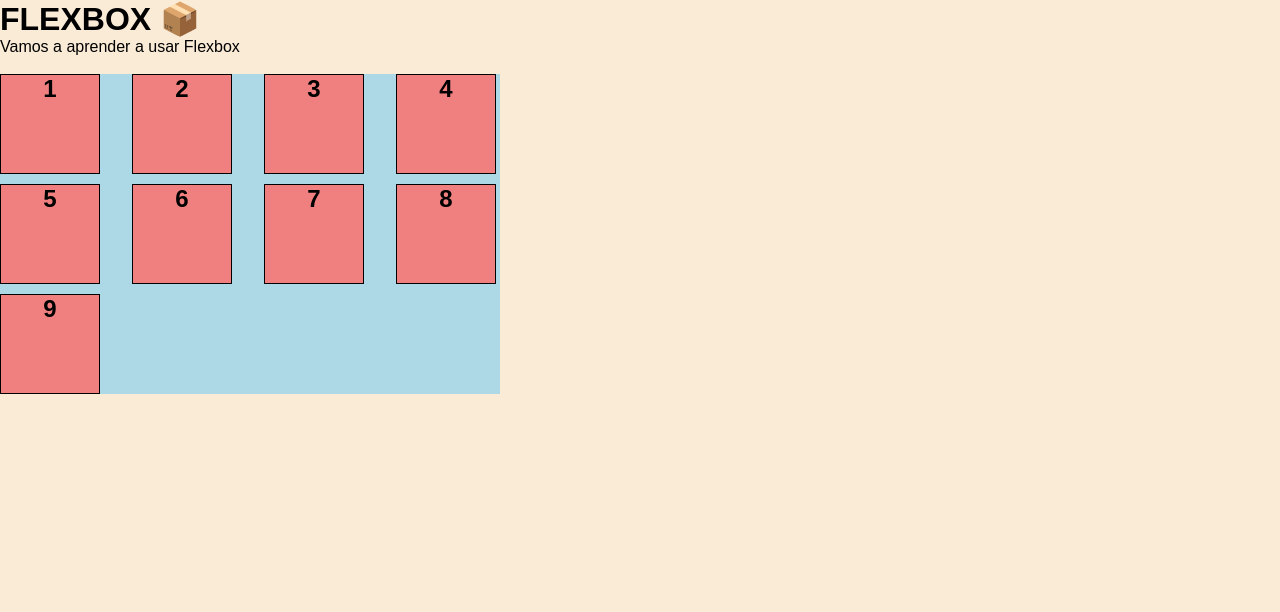
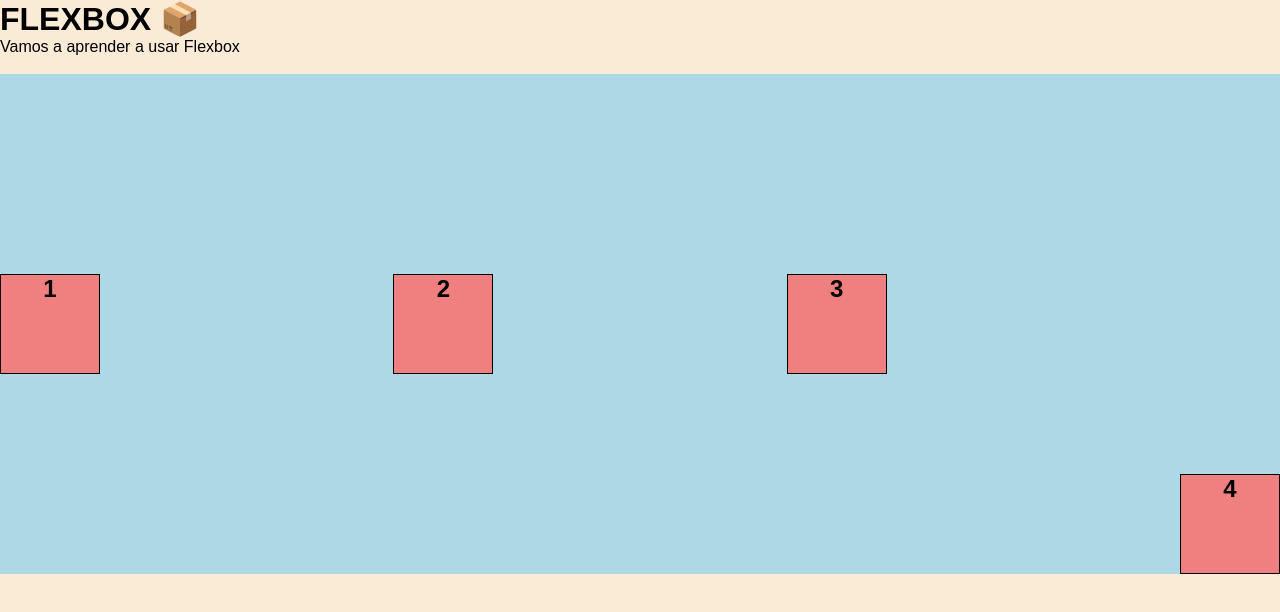
Before and after one commit to LuisToscano74/Flex-box, a plain HTML site: page index.html in a window 1280 px wide. Drawn offline with Linux system fonts and the light colour scheme.

Commit message:
Aprendimos align self

```diff
--- a/index.html
+++ b/index.html
@@ -13,12 +13,7 @@
     <div class="item">1</div>
     <div class="item">2</div>
     <div class="item">3</div>
-    <div class="item">4</div>
-    <div class="item">5</div>
-    <div class="item">6</div>
-    <div class="item">7</div>
-    <div class="item">8</div>
-    <div class="item">9</div>
+    <div class="item solito">4</div>
   </div>
 
 </body>
--- a/style.css
+++ b/style.css
@@ -12,32 +12,33 @@ body {
 }
 
 .container {
-   width: 500px;
+  height: 500px;
    display: flex;
-   flex-wrap: wrap;
-  /* gap: 24px; Espacio entre los elementos */
-  /* gap: 4rem; Unidades absolutas: px o relativas; em o rem */
-  column-gap: 24px; /* Espacio entre los elementos en la vertical */
-  row-gap: 32px; /* Espacio entre los elementos en la horizontal */
-  gap: 10px 32px; /* Con los valores, el primero es para espacio horizontal y el segundo con el espacio vertical */
+   align-items: center;
+   justify-content: space-between;
    background-color: lightblue;
 }
 
-/* Gap -> Espacio entre los elementos
+/* Align-self -> Se pasa a un elemento en particular.
 
- Recibe valores con números con unidades relativas o absolutas.
-
- Esta propiedad se pasa al contenedor
+Va a alinear en el eje transversal a ese elementos únicamente.
+Y sobre escribe la propiedad de align-items y su valor si se ha declarado en el contenedor.
+Recibe los mismos valores que align-items: -> start, end, center, stretch, baseline.
 
 */
 
 .item {
   width: 100px;
   height: 100px;
-
+  align-self: ;
   background-color: lightcoral;
   text-align: center;
   font-size: 24px;
   font-weight: bold;
   border: 1px solid black;
 }
+
+.solito {
+  align-self: flex-end;
+  /* height: auto; */
+}
```
